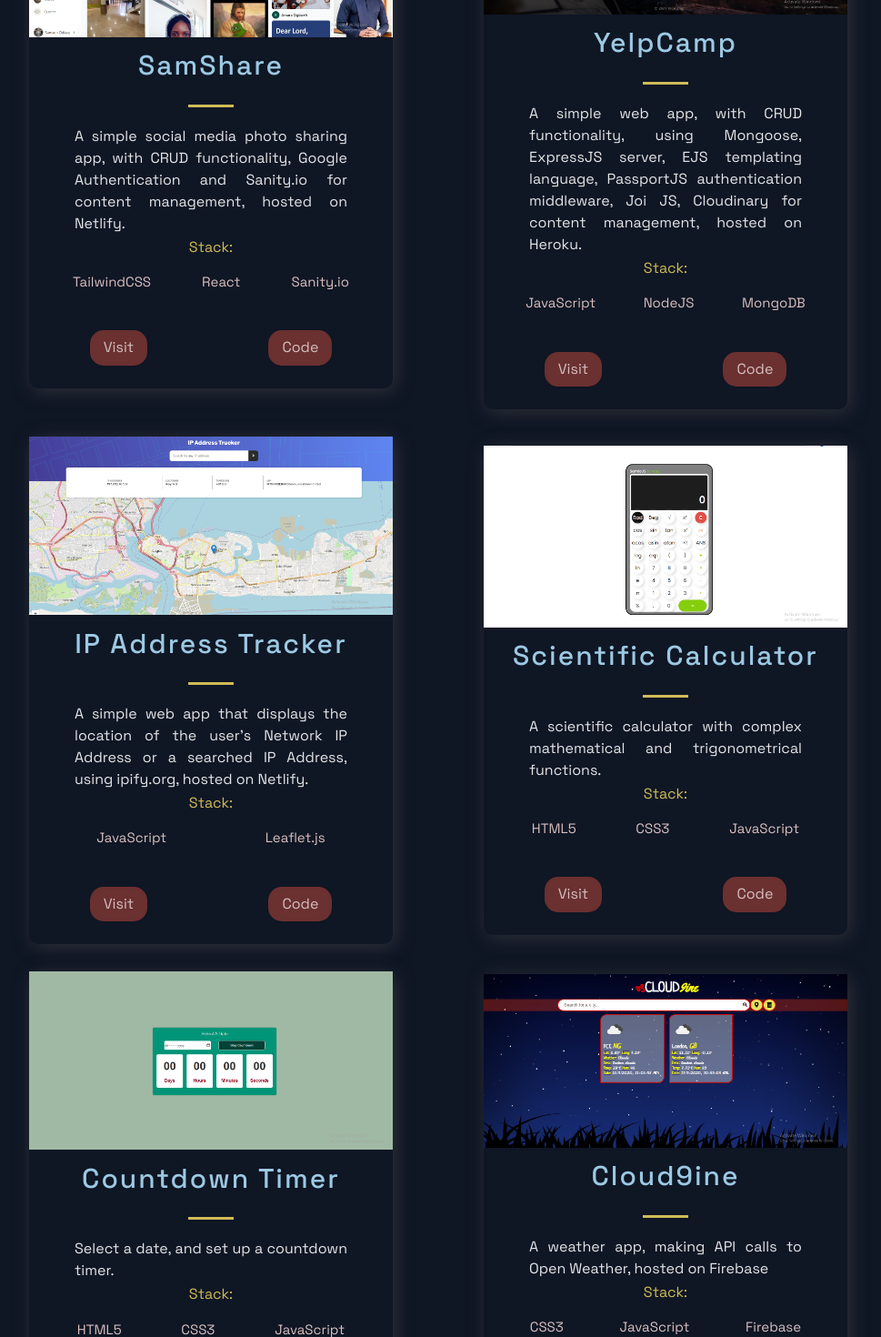
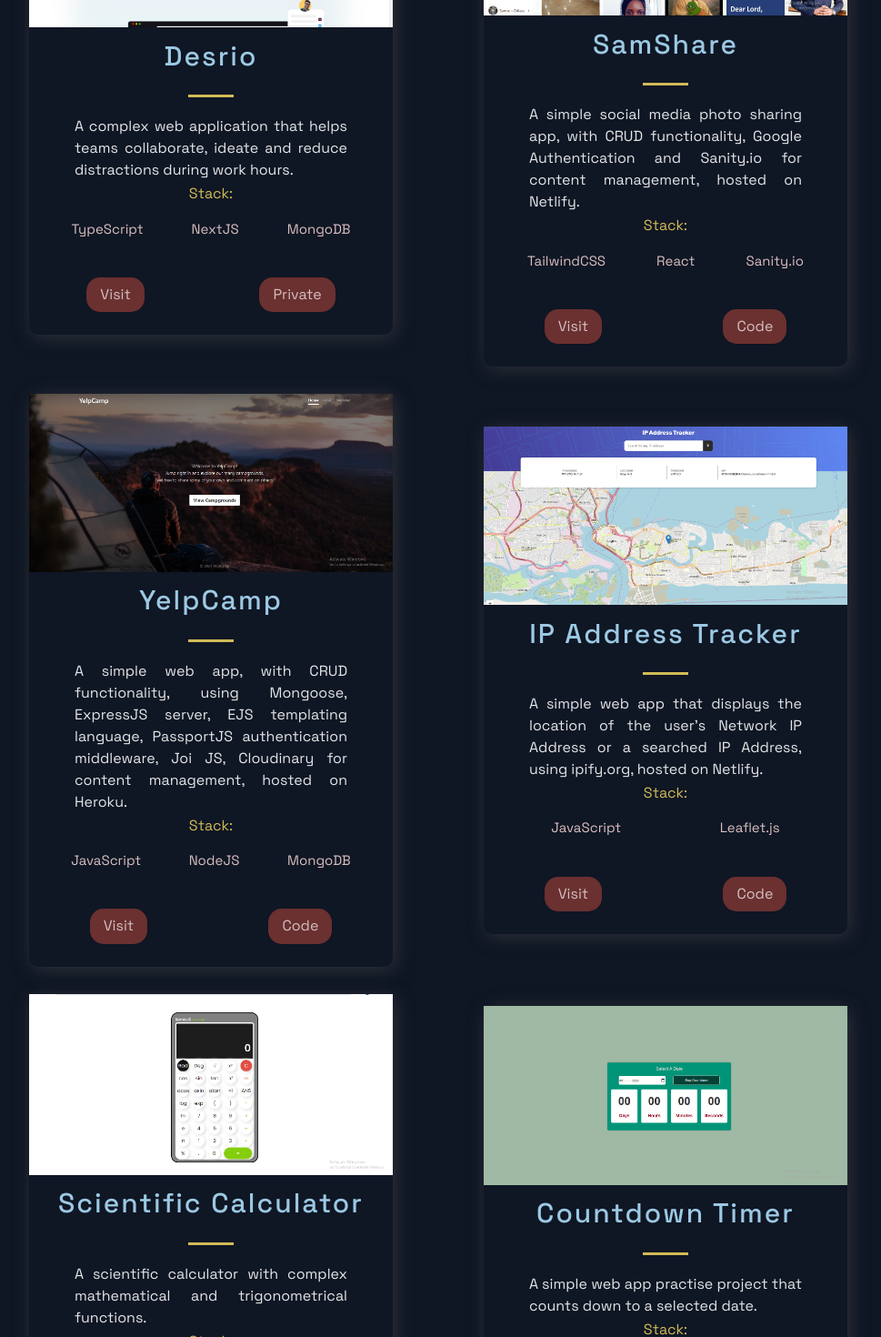
Before and after one commit to sentinel-sam/portfolio-nextjs, a Next.js app: page / in a window 1280 px wide. Shown: the part 1100-2570 px from the top of the page at 91% size, without its empty margins (158-1127 px from the left). Built offline with nearby package versions, Linux system fonts and the light colour scheme.

Commit message:
add desrio to projects and bootstrap to technologies

```diff
--- a/src/components/Projects/Projects.js
+++ b/src/components/Projects/Projects.js
@@ -28,7 +28,7 @@
             </div>
             <UtilityList>
               <ExternalLinks href={p.visit}>Visit</ExternalLinks>
-              <ExternalLinks href={p.source}>Code</ExternalLinks>
+              <ExternalLinks href={p.source ? p.source : '#'}>{p.source ? 'Code' : 'Private'}</ExternalLinks>
             </UtilityList>
           </BlogCard>
         );
--- a/src/components/Technologies/Technologies.js
+++ b/src/components/Technologies/Technologies.js
@@ -24,6 +24,7 @@
             Jest <br />
             JavaScript(ES6) <br />
             EJS <br />
+            Bootstrap <br />
             Styled Components <br />
             TailwindCSS/SaSS <br />
             HTML5/CSS3<br />
--- a/src/constants/constants.js
+++ b/src/constants/constants.js
@@ -1,4 +1,13 @@
 export const projects = [
+  {
+    title: 'Desrio',
+    description: "A complex web application that helps teams collaborate, ideate and reduce distractions during work hours.",
+    image: '/images/desrio_landing_page.jpg',
+    tags: ['TypeScript', 'NextJS', 'MongoDB'],
+    source: '',
+    visit: 'https://www.desrio.com/',
+    id: 0,
+  },
   {
     title: 'SamShare',
     description: "A simple social media photo sharing app, with CRUD functionality, Google Authentication and Sanity.io for content management, hosted on Netlify.",
@@ -6,7 +15,7 @@
     tags: ['TailwindCSS', 'React', 'Sanity.io'],
     source: 'https://github.com/sentinel-sam/samshare_frontend',
     visit: 'https://samshare.netlify.app/',
-    id: 0,
+    id: 1,
   },
   {
     title: 'YelpCamp',
@@ -15,7 +24,7 @@
     tags: ['JavaScript', 'NodeJS', 'MongoDB'],
     source: 'https://github.com/sentinel-sam/yelpcamp',
     visit: 'http://calm-headland-65887.herokuapp.com/',
-    id: 0,
+    id: 2,
   },
   {
     title: 'IP Address Tracker',
@@ -24,7 +33,7 @@
     tags: ['JavaScript', 'Leaflet.js'],
     source: 'https://github.com/sentinel-sam/ip-address-tracker-js',
     visit: 'https://sam-ip-address-tracker-js.netlify.app/',
-    id: 1,
+    id: 3,
   },
   {
     title: 'Scientific Calculator',
@@ -33,16 +42,16 @@
     tags: ['HTML5', 'CSS3', 'JavaScript'],
     source: 'https://github.com/sentinel-sam/js-scientific-calc',
     visit: 'https://samio-js-scientific-calculator.netlify.app/',
-    id: 2,
+    id: 4,
   },
   {
     title: 'Countdown Timer',
-    description: "Select a date, and set up a countdown timer.",
+    description: "A simple web app practise project that counts down to a selected date.",
     image: '/images/countdown.png',
     tags: ['HTML5', 'CSS3', 'JavaScript'],
     source: 'https://github.com/sentinel-sam/countdown-timer',
     visit: 'https://sameo-countdown-timer.netlify.app/',
-    id: 3,
+    id: 5,
   },
   {
     title: 'Cloud9ine',
@@ -51,6 +60,6 @@
     tags: ['CSS3', 'JavaScript', 'Firebase'],
     source: 'https://github.com/sentinel-sam/weather-app-v2',
     visit: 'https://weather-app-cloud9.web.app/',
-    id: 3,
+    id: 6,
   },
 ];
```
Also changed, not shown: public/images/desrio_landing_page.jpg (added).
